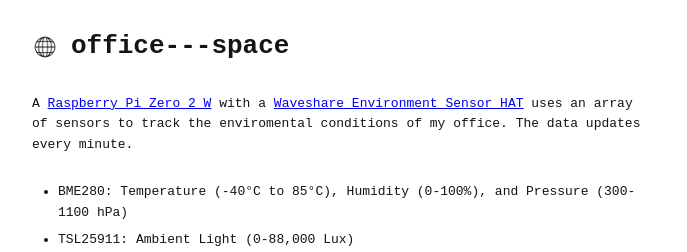
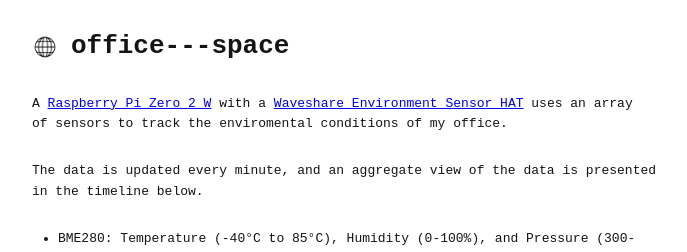
Before and after one commit to iammatthias/office-space, a React (Vite) app: page / in a window 1280 px wide. Shown: the top 252 px of the page, without its empty margins (296-983 px from the left). Built offline with nearby package versions, Linux system fonts and the light colour scheme; no server answers; the database is empty.

Commit message:
Update copy.

```diff
--- a/src/App.tsx
+++ b/src/App.tsx
@@ -16,8 +16,10 @@
         <a href='https://www.waveshare.com/wiki/Environment_Sensor_HAT' target='_blank' rel='noopener noreferrer'>
           Waveshare Environment Sensor HAT
         </a>{" "}
-        uses an array of sensors to track the enviromental conditions of my office. The data updates every minute.
+        uses an array of sensors to track the enviromental conditions of my office.
       </p>
+
+      <p>The data is updated every minute, and an aggregate view of the data is presented in the timeline below.</p>
 
       <ul>
         <li>BME280: Temperature (-40°C to 85°C), Humidity (0-100%), and Pressure (300-1100 hPa)</li>
```
